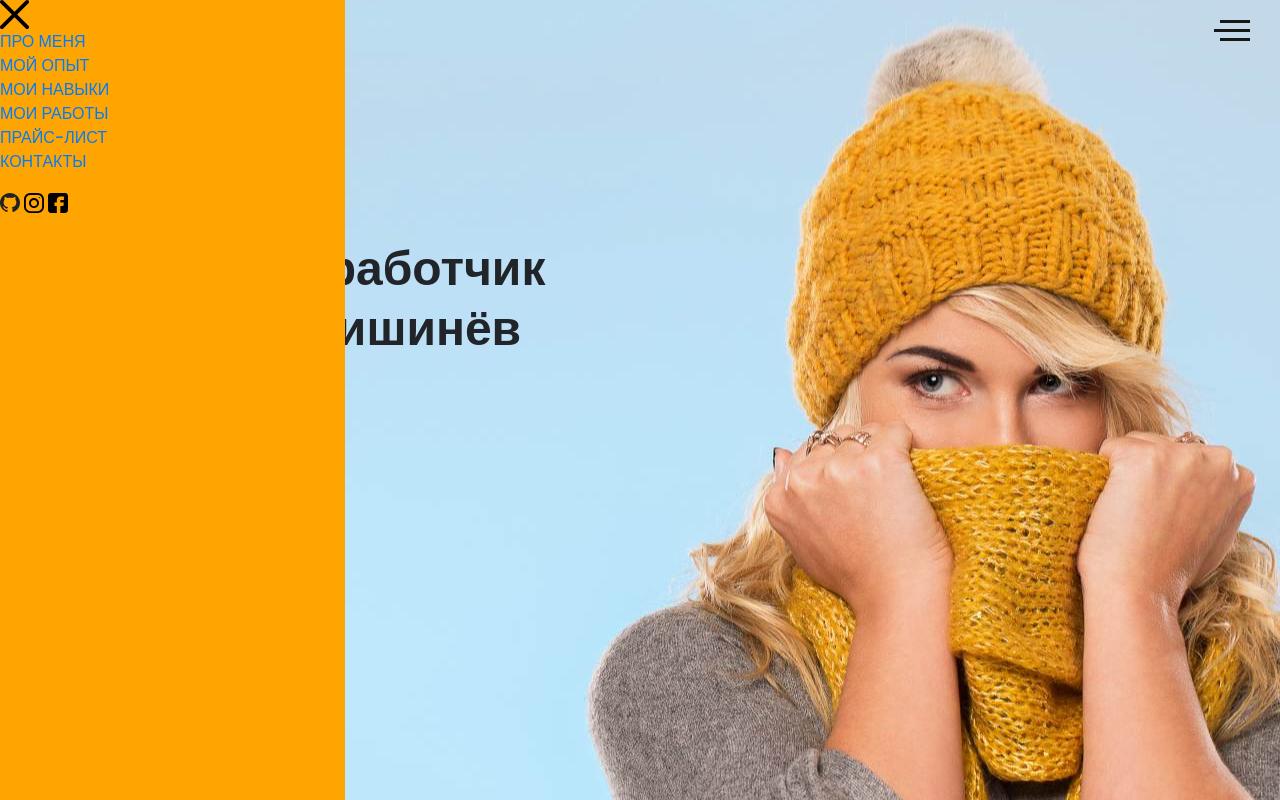
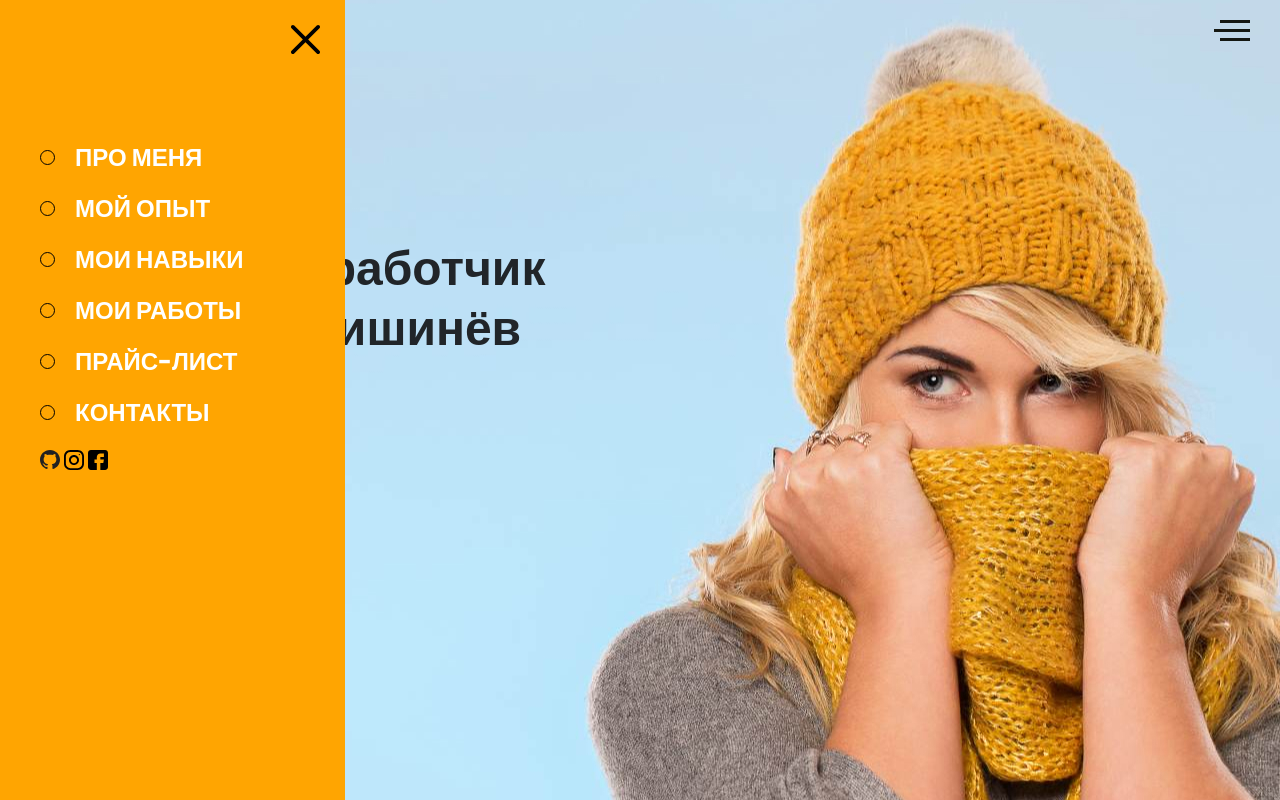
Before and after one commit to manalachi/projectPortfolio, a website: page src/index.html in a window 1280 px wide. Drawn offline with nearby package versions, Linux system fonts and the light colour scheme; files that its build step writes are made by us from their sources; files whose address does not match are found by name.

Commit message:
stylization of menu items

```diff
--- a/src/sass/blocks/_menu.scss
+++ b/src/sass/blocks/_menu.scss
@@ -30,8 +30,52 @@
     // opacity: 0;
     transform: all .6s;
     &__block {
+        position: relative;
+        // left: -100%;
         width: 345px;
         height: 100%;
+        padding-top: 140px;
+        padding-left: 40px;
         background-color: $main-color;
+        transition: all .6s;
     }
+    &__close {
+        position: absolute;
+        top: 25px;
+        right: 25px;
+        cursor: pointer;
+
+    }
+    &__list {
+        list-style-type: none;
+        padding-left: 35px;
+
+    }
+    &__link {
+        position: relative;
+        font-weight: bold;
+        font-size: 24px;
+        line-height: 36px;
+        margin-bottom: 15px;
+        &::before {
+            content: '';
+            position: absolute;
+            left: -35px;
+            top: 10px;
+            width: 15px;
+            height: 15px;
+            border: 1px solid #000;
+            border-radius: 100%;
+            transition: all .5s;
+        }
+        &:hover {
+            &::before {
+                background-color: #fff;
+            }
+        }
+        a {
+            color: #fff;
+        }
+    }
+
 }
```
Also changed, not shown: dist/css/style.min.css.
